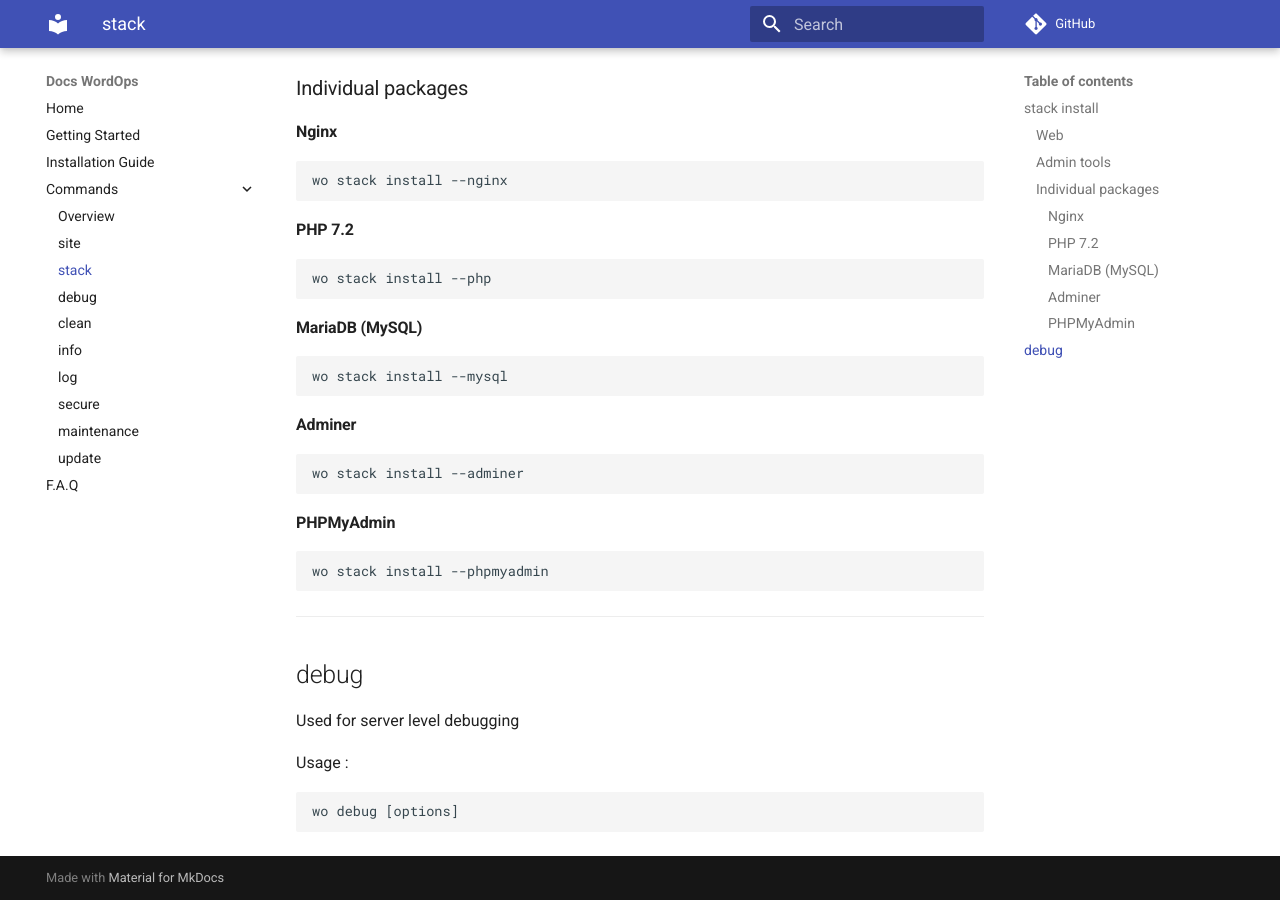
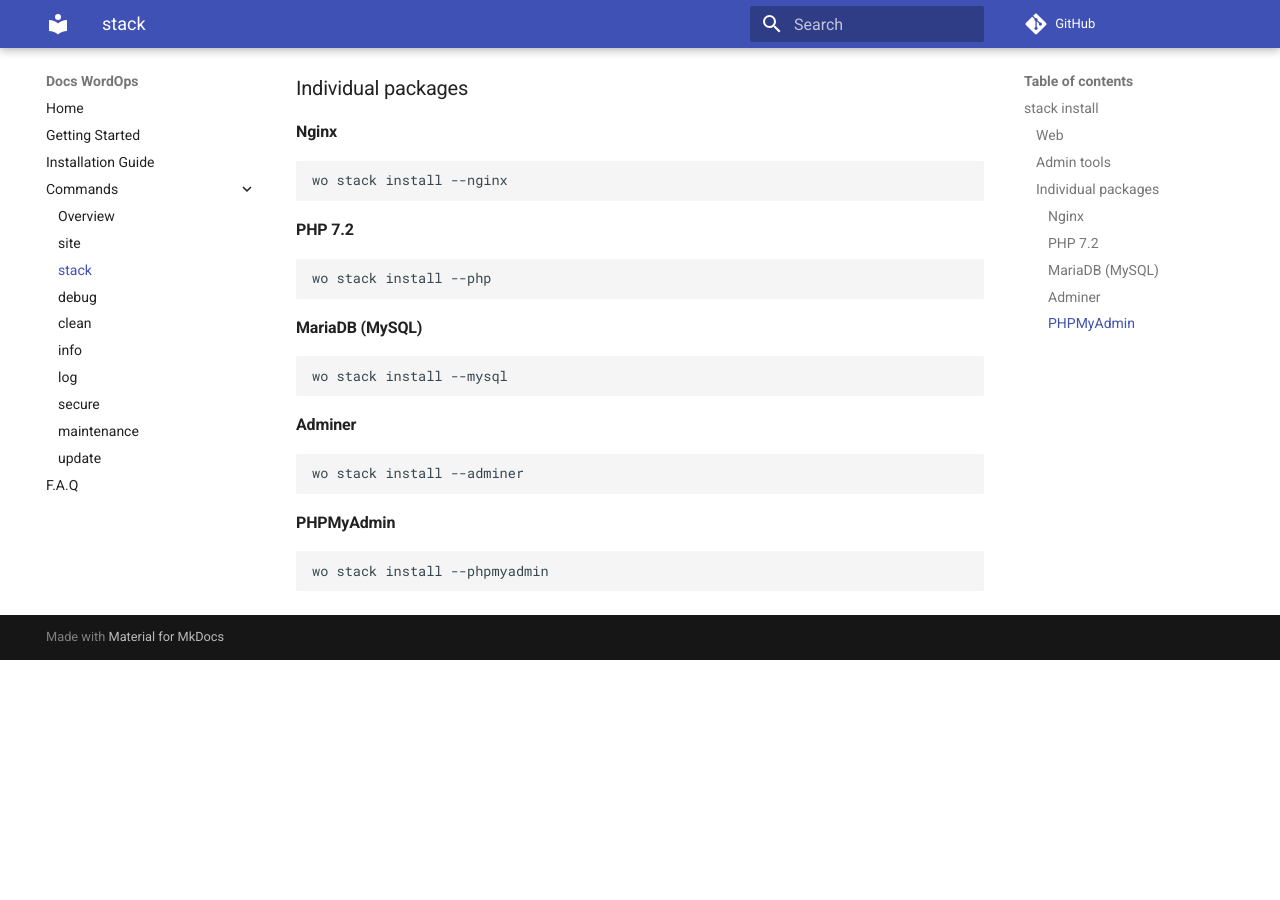
Before and after one commit to WordOps/docs.wordops.net, an MkDocs documentation site: the page built from docs/commands/stack.md, in a window 1280 px wide and 900 px high, scrolled down 851 px. Built offline with MkDocs 1.6.1 and Material for MkDocs 9.7.7, drawn with Linux system fonts in a browser that asks for light colours; comment, search, counter and statistics services are not loaded; after the commit the page ends 1511 px from its top, so only the background shows below that.

Commit message:
move debug

````diff
--- a/docs/commands/stack.md
+++ b/docs/commands/stack.md
@@ -69,15 +69,3 @@
 ```bash
 wo stack install --phpmyadmin
 ```
-
---------------------------------------------------------------------------------
-
-## debug
-
-Used for server level debugging
-
-Usage :
-
-```bash
-wo debug [options]
-```
````
Also changed, not shown: docs/commands/debug.md (+9 -0 lines).
